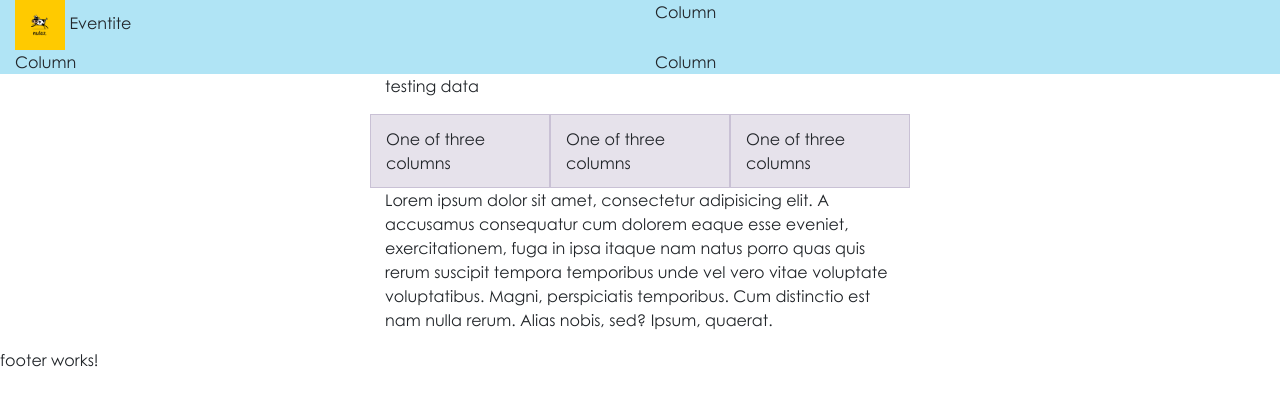
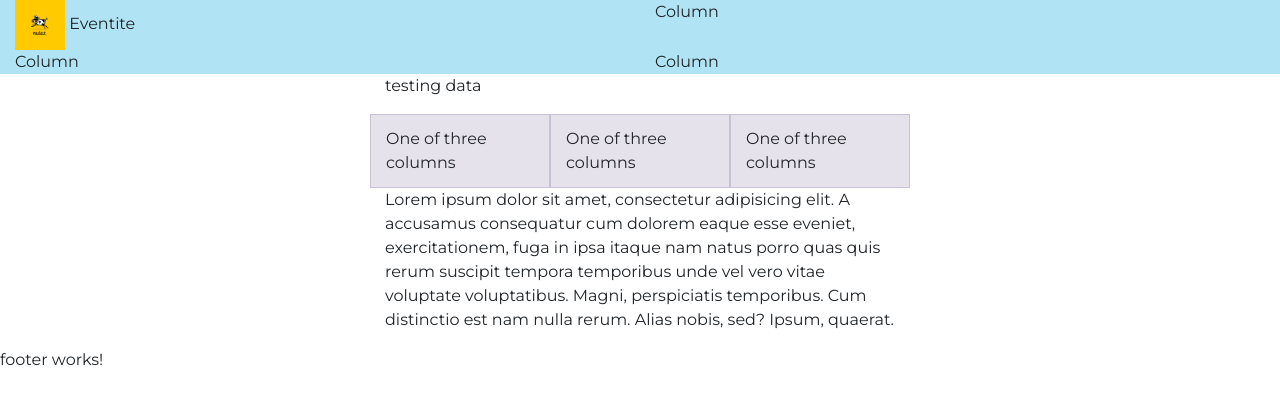
Before and after one commit to Valdemar26/admin-template, an Angular app: page / in a window 1280 px wide. Shown: the top 406 px of the page. Built offline with nearby package versions, Linux system fonts and the light colour scheme.

Commit message:
add Montserrat fonts

```diff
--- a/angular.json
+++ b/angular.json
@@ -24,7 +24,6 @@
             ],
             "styles": [
               "src/styles.css",
-              "src/assets/styles/fonts/fonts.css",
               "./node_modules/bootstrap/dist/css/bootstrap.min.css"
             ],
             "scripts": []
--- a/src/assets/styles/fonts/fonts.css
+++ /dev/null
@@ -1,15 +0,0 @@
-
-/*Gothic*/
-@font-face {
-  font-family: 'Gothic';
-  src: url("../../fonts/century-gothic/Century_Gothic.ttf");
-  /*font-style: normal;*/
-
-  /*font-weight: 400;*/
-  /* Modern Browsers */
-  /*url('./assets/fonts/century-gothic/Century_Gothic.ttf');*/
-  /*format('truetype');*/
-  /*src: local('Gothic'),*/
-    /* Modern Browsers */
-  /*url('./assets/fonts/century-gothic/Century_Gothic.ttf')*/
-}
--- a/src/index.html
+++ b/src/index.html
@@ -6,6 +6,7 @@
   <base href="/">
 
   <meta name="viewport" content="width=device-width, initial-scale=1">
+  <link href="https://fonts.googleapis.com/css?family=Montserrat" rel="stylesheet">
   <link rel="icon" type="image/x-icon" href="favicon.ico">
 </head>
 <body>
--- a/src/styles.css
+++ b/src/styles.css
@@ -1,4 +1,4 @@
 /* You can add global styles to this file, and also import other style files */
 * {
-  font-family: 'Gothic', sans-serif;
+  font-family: 'Montserrat', sans-serif;
 }
```
Also changed, not shown: 1 other file (tests, documents, lock files or other folders).
